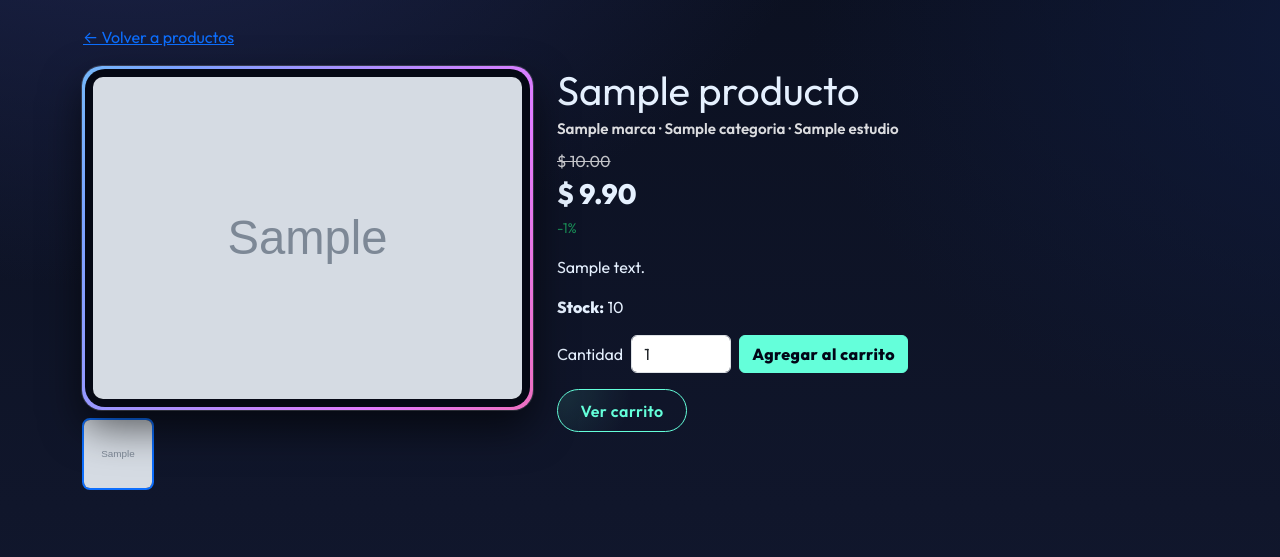
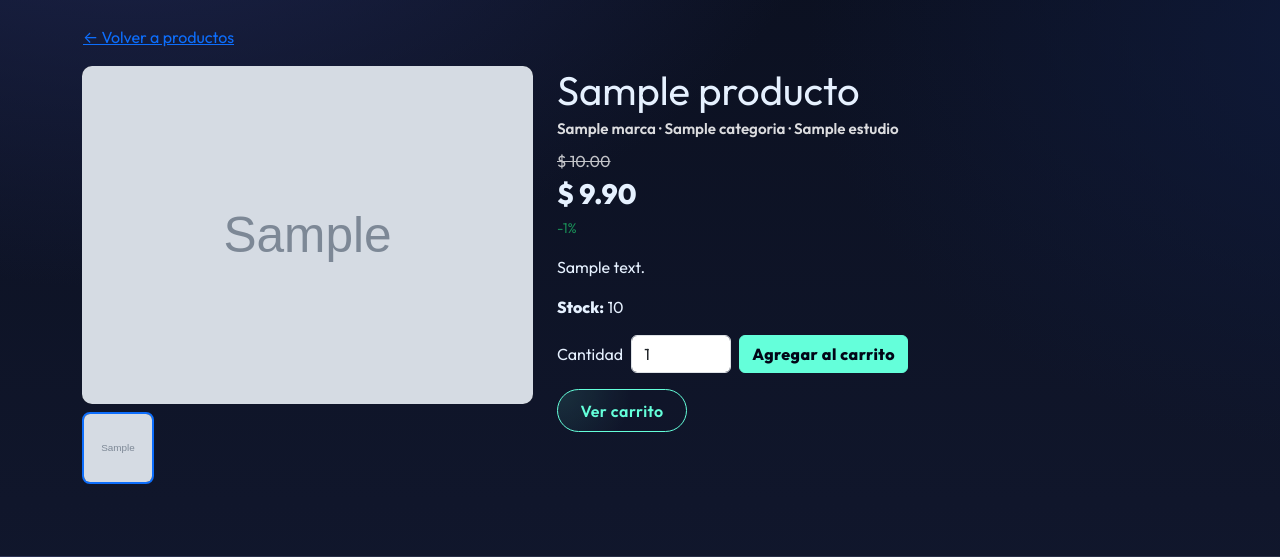
Before and after one commit to Espaik2020/tienda-django, a Django app: a page that uses catalogo/templates/catalogo/producto_detalle.html in a window 1280 px wide. Shown: the part 76-633 px from the top of the page. Run offline with Django 5.2, Linux system fonts and the light colour scheme; tables that the repository leaves empty hold one stand-in row (values such as "Sample post"); grey boxes marked "Sample" are stand-in pictures; parts of the project's set-up code (start-up, migrations or seed data) failed here and were passed over; some libraries are stand-ins or nearby versions.

Commit message:
regresamos mejor al antiguo formato

```diff
--- a/catalogo/static/css/app.css
+++ b/catalogo/static/css/app.css
@@ -999,43 +999,3 @@ body{
   transform: translateY(-1px);
   text-decoration: none;
 }
-
-/* ===== PRODUCTO DETALLE – Marco arcoíris en la imagen principal ===== */
-.product-frame{
-  padding: 3px;                          /* grosor del borde */
-  border-radius: 20px;
-  background: linear-gradient(
-    120deg,
-    #ff5f6d,
-    #ffc371,
-    #65ffe1,
-    #7aa2ff,
-    #e07bff,
-    #ff5f6d
-  );
-  background-size: 300% 300%;
-  animation: productRainbow 8s linear infinite;
-  box-shadow:
-    0 0 0 1px rgba(255,255,255,.15),
-    0 18px 40px rgba(0,0,0,.6);
-  transform: translateZ(0);
-}
-
-.product-frame-inner{
-  border-radius: inherit;
-  background: #050814;                   /* fondo oscuro detrás de la foto */
-  padding: 8px;
-}
-
-/* Aceleramos un poquito al hacer hover */
-.product-frame:hover{
-  animation-duration: 4s;
-  box-shadow:
-    0 0 0 1px rgba(255,255,255,.25),
-    0 24px 60px rgba(0,0,0,.75);
-}
-
-@keyframes productRainbow{
-  0%   { background-position:   0% 50%; }
-  100% { background-position: 300% 50%; }
-}
--- a/catalogo/templates/catalogo/producto_detalle.html
+++ b/catalogo/templates/catalogo/producto_detalle.html
@@ -70,7 +70,6 @@
       {% endif %}
     {% endwith %}
   </div>
-
 
   <!-- INFO -->
   <div class="col-md-7">
```
